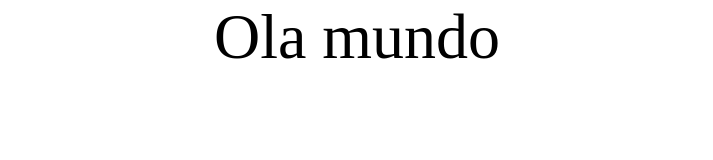
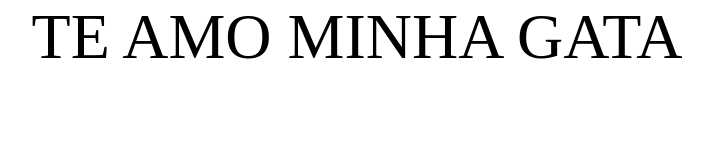
Before and after one commit to Anajuliasouzagomes/aj12, a plain HTML site: page index.html in a window 1280 px wide. Shown: the whole page, without its empty margins (283-996 px from the left). Drawn offline with Linux system fonts and the light colour scheme.

Commit message:
Update index.html

```diff
--- a/index.html
+++ b/index.html
@@ -3,12 +3,12 @@
 <head>
   <meta charset="UTF-8">
   <meta name="viewport" content="width=device-width, initial-scale=1.0">
-  <title>Ola Mundo</title>
+  <title>TE AMO MINHA GATA</title>
   <link rel="stylesheet" href="styles.css">
 </head>
 <body>
   <div class="center">
-    <span class="msg">Ola mundo</span>
+    <span class="msg">TE AMO MINHA GATA</span>
   </div>
 </body>
 </html>
```
